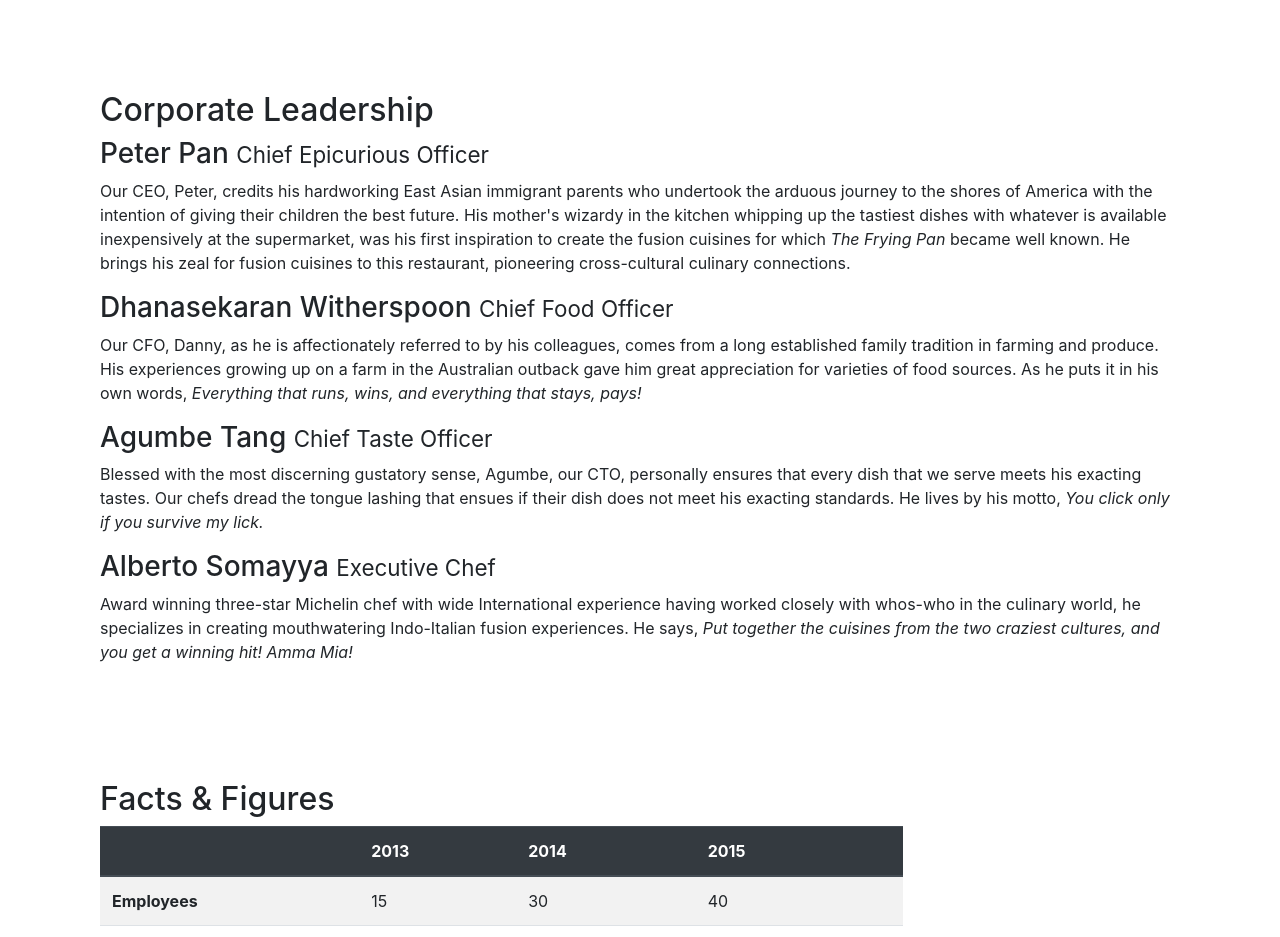
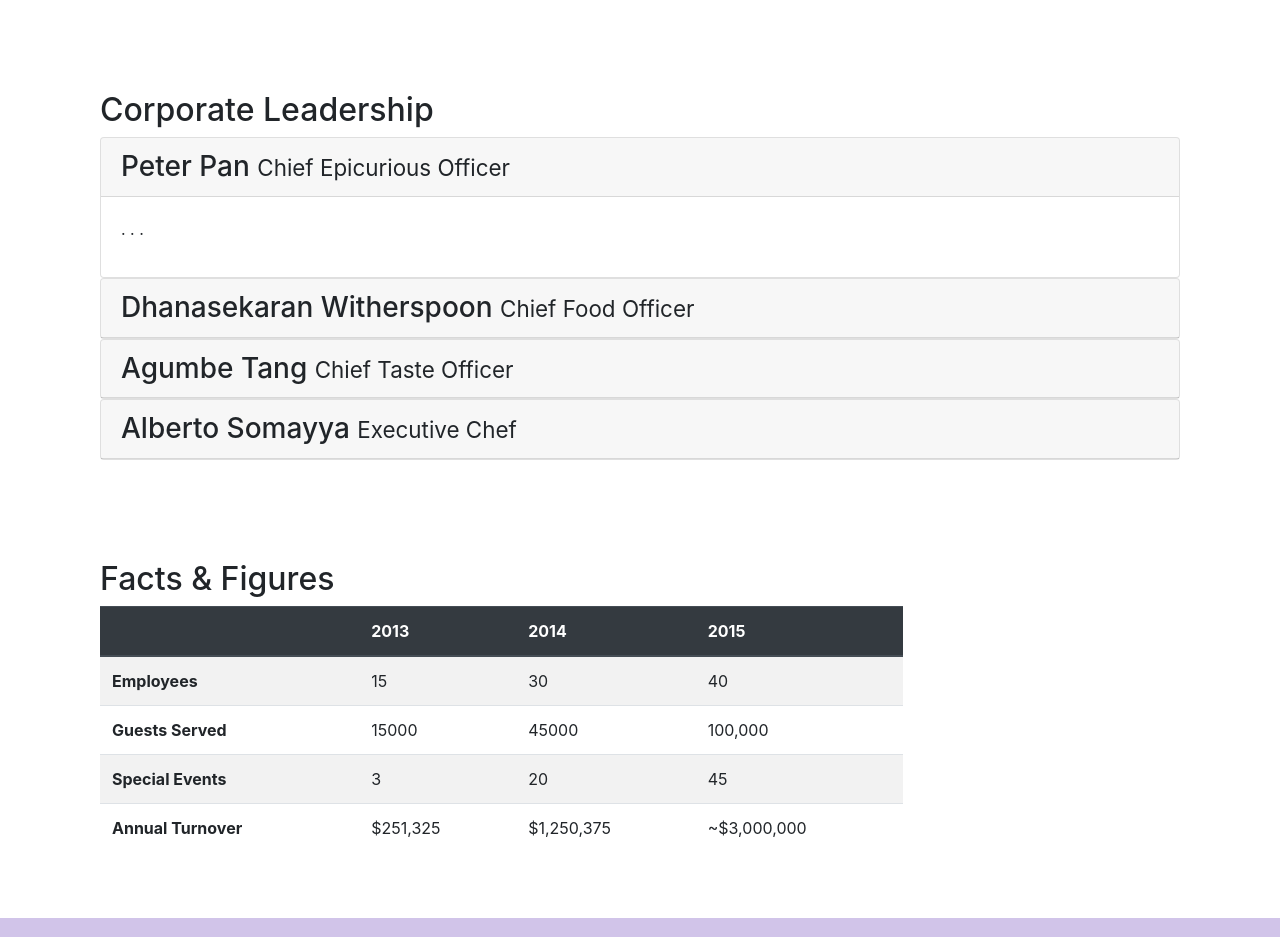
Before and after one commit to cainscreation/bootstrap-project, a website: page aboutus.html in a window 1280 px wide. Shown: the part 880-1817 px from the top of the page. Drawn offline with nearby package versions, Linux system fonts and the light colour scheme.

Commit message:
Before model

```diff
--- a/aboutus.html
+++ b/aboutus.html
@@ -60,7 +60,8 @@
     <div class="row row-content align-items-center">
       <div class="col-12 col-sm-6">
         <h2>Our History</h2>
-                <p>Started in 2010, Ristorante con Fusion quickly established itself as a culinary icon par excellence in Hong Kong. With its unique brand of world fusion cuisine that can be found nowhere else, it enjoys patronage from the A-list clientele in Hong Kong.  Featuring four of the best three-star Michelin chefs in the world, you never know what will arrive on your plate the next time you visit us.</p>
+        <p>Started in 2010, Ristorante con Fusion quickly established itself as a culinary icon par excellence in Hong Kong. With its unique brand of world fusion cuisine that can be found nowhere else, it enjoys patronage from the A-list clientele
+          in Hong Kong. Featuring four of the best three-star Michelin chefs in the world, you never know what will arrive on your plate the next time you visit us.</p>
         <p>The restaurant traces its humble beginnings to <em>The Frying Pan</em>, a successful chain started by our CEO, Mr. Peter Pan, that featured for the first time the world's best cuisines in a pan.</p>
       </div>
       <div class="col-12 col-sm-6">
@@ -98,14 +99,65 @@
     <div class="row row-content align-items-center">
       <div class="col-12">
         <h2>Corporate Leadership</h2>
-                <h3>Peter Pan <small>Chief Epicurious Officer</small></h3>
-                <p class="d-none d-sm-block">Our CEO, Peter, credits his hardworking East Asian immigrant parents who undertook the arduous journey to the shores of America with the intention of giving their children the best future. His mother's wizardy in the kitchen whipping up the tastiest dishes with whatever is available inexpensively at the supermarket, was his first inspiration to create the fusion cuisines for which <em>The Frying Pan</em> became well known. He brings his zeal for fusion cuisines to this restaurant, pioneering cross-cultural culinary connections.</p>
-                <h3>Dhanasekaran Witherspoon <small>Chief Food Officer</small></h3>
-                <p class="d-none d-sm-block">Our CFO, Danny, as he is affectionately referred to by his colleagues, comes from a long established family tradition in farming and produce. His experiences growing up on a farm in the Australian outback gave him great appreciation for varieties of food sources. As he puts it in his own words, <em>Everything that runs, wins, and everything that stays, pays!</em></p>
-                <h3>Agumbe Tang <small>Chief Taste Officer</small></h3>
-                <p class="d-none d-sm-block">Blessed with the most discerning gustatory sense, Agumbe, our CTO, personally ensures that every dish that we serve meets his exacting tastes. Our chefs dread the tongue lashing that ensues if their dish does not meet his exacting standards. He lives by his motto, <em>You click only if you survive my lick.</em></p>
-                <h3>Alberto Somayya <small>Executive Chef</small></h3>
-                <p class="d-none d-sm-block">Award winning three-star Michelin chef with wide International experience having worked closely with whos-who in the culinary world, he specializes in creating mouthwatering Indo-Italian fusion experiences. He says, <em>Put together the cuisines from the two craziest cultures, and you get a winning hit! Amma Mia!</em></p>
+
+        <div id="accordion">
+          <div class="card">
+            <div class="card-header" role="tab" id="peterhead">
+              <h3 class="mb-0">
+                <a data-toggle="collapse" data-target="#peter">
+                  Peter Pan <small>Chief Epicurious Officer</small>
+                </a>
+              </h3>
+            </div>
+            <div class="collapse show" id="peter" data-parent="#accordion">
+              <div class="card-body">
+                <p class="d-none d-sm-block">. . .</p>
+              </div>
+            </div>
+          </div>
+          <div class="card">
+            <div class="card-header" role="tab" id="dannyhead">
+              <h3 class="mb-0">
+                <a class="collapsed" data-toggle="collapse" data-target="#danny">
+                  Dhanasekaran Witherspoon <small>Chief Food Officer</small>
+                </a>
+              </h3>
+            </div>
+            <div class="collapse" id="danny" data-parent="#accordion">
+              <div class="card-body">
+                <p class="d-none d-sm-block">. . .</em></p>
+              </div>
+            </div>
+          </div>
+          <div class="card">
+            <div class="card-header" role="tab" id="agumbehead">
+              <h3 class="mb-0">
+                <a class="collapsed" data-toggle="collapse" data-target="#agumbe">
+                  Agumbe Tang <small>Chief Taste Officer</small>
+                </a>
+              </h3>
+            </div>
+            <div class="collapse" id="agumbe" data-parent="#accordion">
+              <div class="card-body">
+                <p class="d-none d-sm-block">. . .</p>
+              </div>
+            </div>
+          </div>
+          <div class="card">
+            <div class="card-header" role="tab" id="albertohead">
+              <h3 class="mb-0">
+                <a class="collapsed" data-toggle="collapse" data-target="#alberto">
+                  Alberto Somayya <small>Executive Chef</small>
+                </a>
+              </h3>
+            </div>
+            <div class="collapse" id="alberto" data-parent="#accordion">
+              <div class="card-body">
+                <p class="d-none d-sm-block">. . .</em></p>
+              </div>
+            </div>
+          </div>
+        </div>
       </div>
     </div>
     <div class="row row-content">
--- a/css/about.css
+++ b/css/about.css
@@ -1,3 +1,9 @@
+.tab-content {
+    border-left: 1px solid #ddd;
+    border-right: 1px solid #ddd;
+    border-bottom: 1px solid #ddd;
+    padding: 10px;
+}
 .row-header{
   margin:0px auto;
   padding:0 auto;
```
Lines whose indentation alone changed are shown as unchanged.
